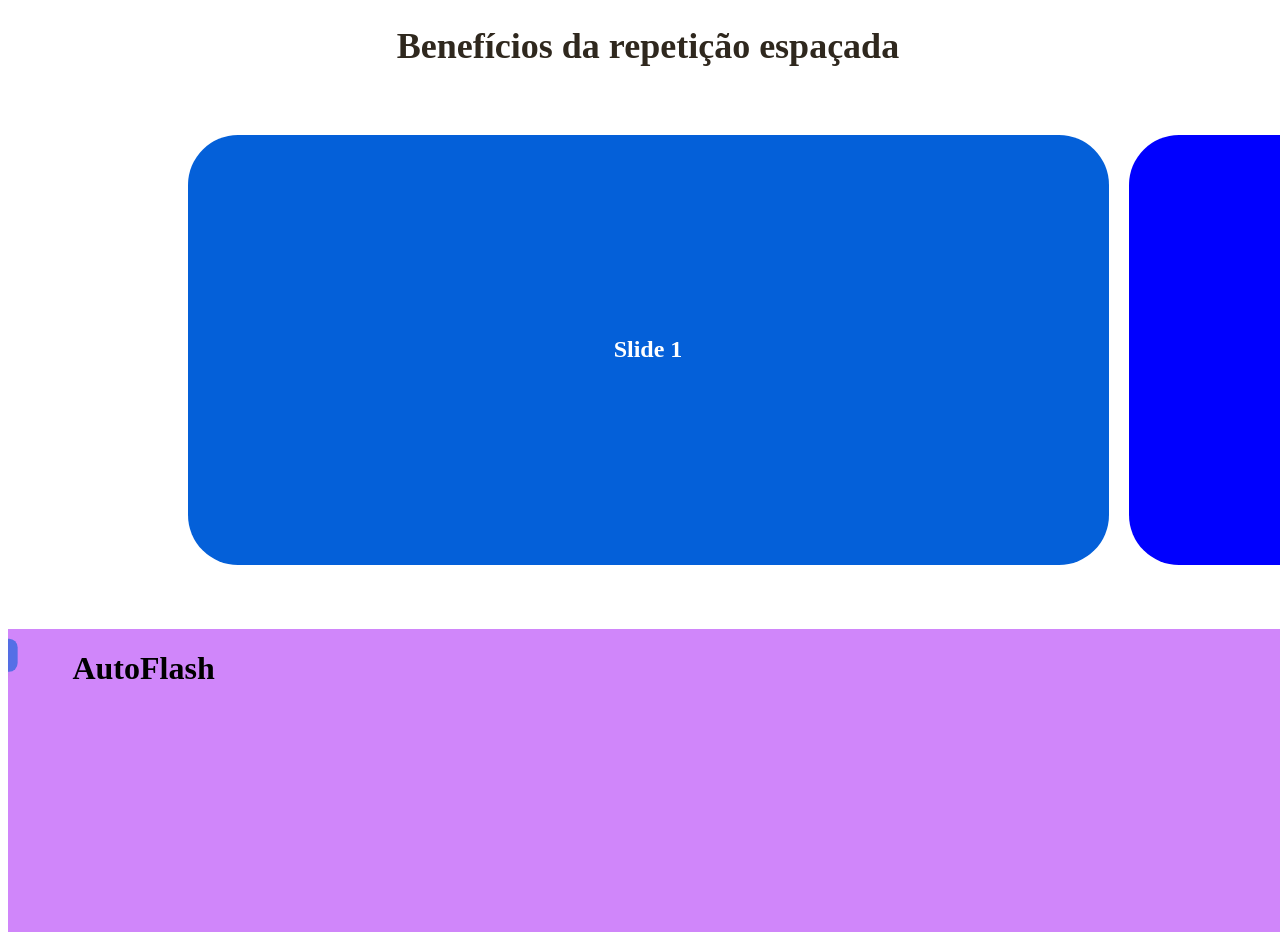
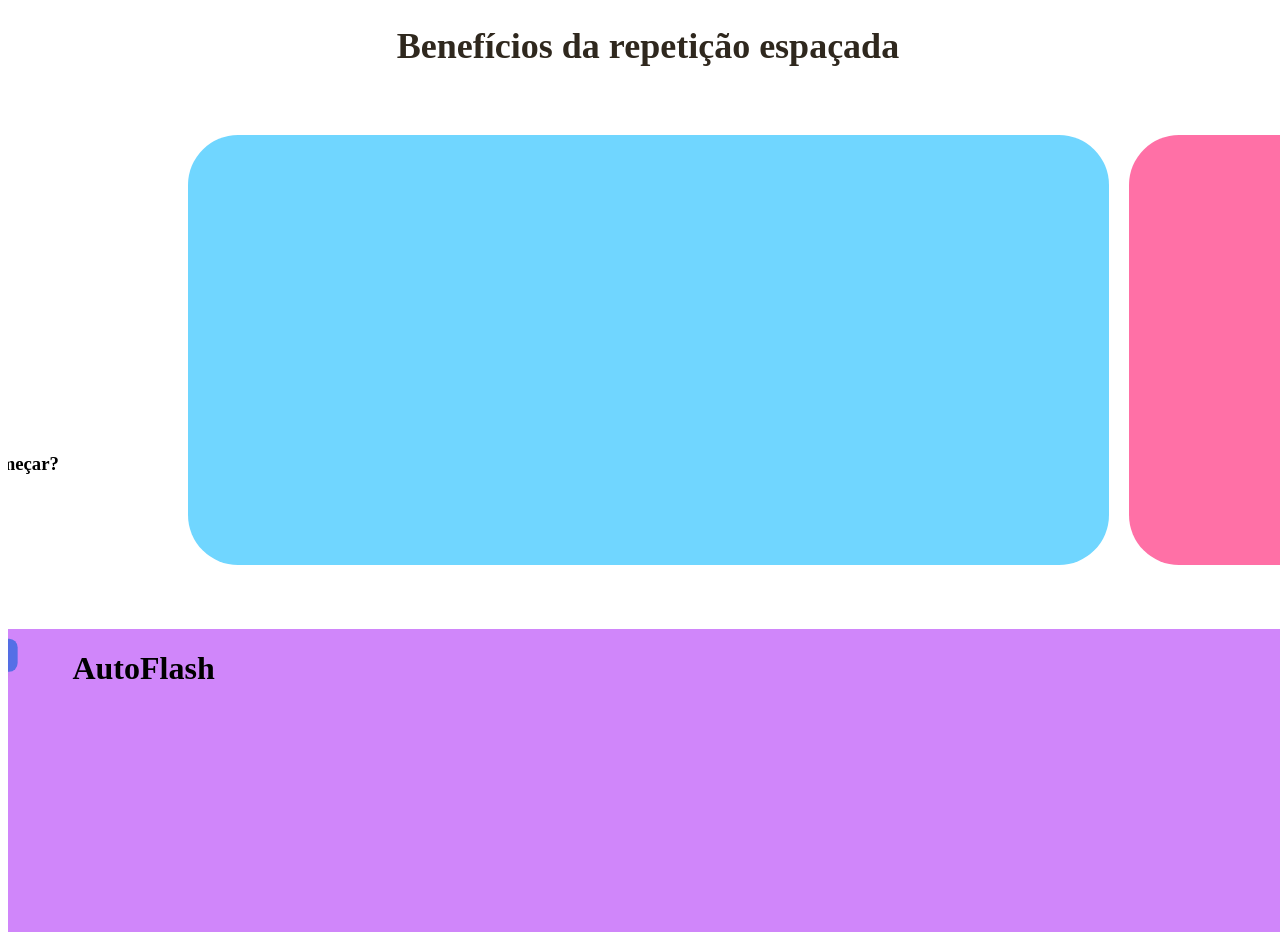
Before and after one commit to AutoFlash-Corporation/front-end-TCC, a Next.js app: page / in a window 1280 px wide. Shown: the part 1480-2412 px from the top of the page. Built offline with nearby package versions, Linux system fonts and the light colour scheme.

Commit message:
Escolha de cores - Slides - Landing page

```diff
--- a/src/app/page.js
+++ b/src/app/page.js
@@ -173,7 +173,7 @@
         <h2 className={styles.Secao3Title}>Benefícios da repetição espaçada</h2>
         <div className={styles.BlankSpace2}></div>
         <Carousel />
-        <h3 className={styles.Secao3Title}>Pronto para começar?</h3>
+        <h3 className={styles.Secao3Subtitle}>Pronto para começar?</h3>
         <p>Vamos nessa!</p>
       </div>
 
--- a/src/component/Carousel.js
+++ b/src/component/Carousel.js
@@ -11,12 +11,12 @@
     return (
         <div className={styles.embla} ref={emblaRef}>
             <div className={styles.emblaContainer}>
-                <div className={styles.emblaSlide}>Slide 1</div>
-                <div className={styles.emblaSlide}>Slide 2</div>
-                <div className={styles.emblaSlide}>Slide 3</div>
-                <div className={styles.emblaSlide}>Slide 4</div>
-                <div className={styles.emblaSlide}>Slide 5</div>
-                <div className={styles.emblaSlide}>Slide 6</div>
+                <div className={styles.emblaSlide}></div>
+                <div className={styles.emblaSlide}></div>
+                <div className={styles.emblaSlide}></div>
+                <div className={styles.emblaSlide}></div>
+                <div className={styles.emblaSlide}></div>
+                <div className={styles.emblaSlide}></div>
             </div>
         </div>
     );
--- a/src/styles/carousel.module.css
+++ b/src/styles/carousel.module.css
@@ -27,19 +27,19 @@
 
 
 .emblaSlide:nth-child(1) {
-    background: #0460D9;
+    background: #70d6ff;
 }
 
 .emblaSlide:nth-child(2) {
-    background-color: blue;
+    background-color: #ff70a6;
 }
 
 .emblaSlide:nth-child(3) {
-    background-color: red;
+    background-color: #ff9770;
 }
 
 .emblaSlide:nth-child(4) {
-    background-color: green;
+    background-color: #ffd670;
 }
 
 .emblaSlide:nth-child(5) {
@@ -47,7 +47,7 @@
 }
 
 .emblaSlide:nth-child(6) {
-    background-color: orange;
+    background-color: #e9ff70;
 }
 
 
```
